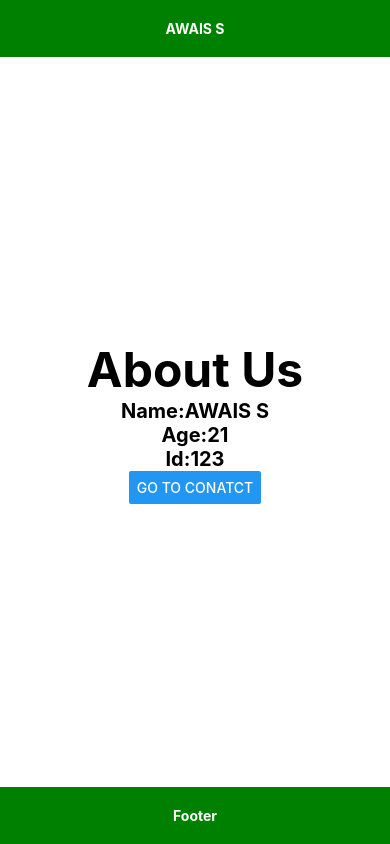
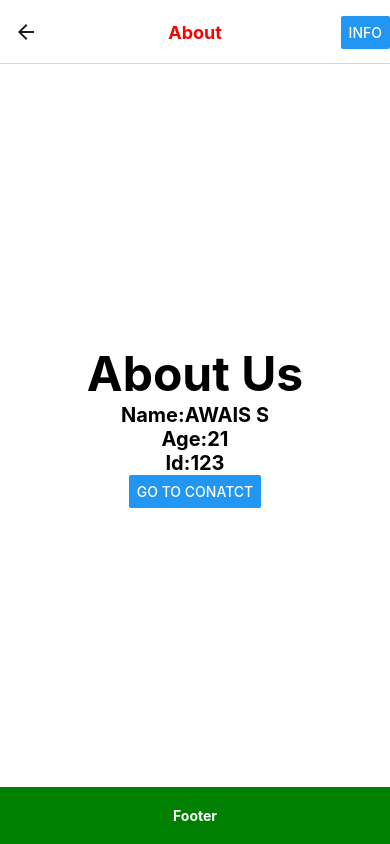
Before and after one commit to awais882s/MySecondApp, a React Native app: screen / in a window 390 px wide. Both pictures are taken after a click on the button "GO TO ABOUT". Built offline with nearby package versions, Linux system fonts and the light colour scheme.

Commit message:
right buttons

```diff
--- a/src/navigations/AppNavigators.js
+++ b/src/navigations/AppNavigators.js
@@ -1,4 +1,5 @@
 import React from 'react'
+import { Button } from 'react-native';
 import { NavigationContainer } from '@react-navigation/native'
 import { createNativeStackNavigator } from '@react-navigation/native-stack';
 import Home from "../screens/Frontend/Home"
@@ -11,13 +12,13 @@ const Stack = createNativeStackNavigator();
 export default function AppNavigators() {
     return (
         <NavigationContainer>
-            <Header />
+            {/* <Header /> */}
             <Stack.Navigator
                 screenOptions={{
                     headerTitleAlign: "center",
                     // headerTintColor: "red",
                     headerTitleStyle: { fontWeight: "bold", color: "red" },
-                    headerShown: false
+                    // headerShown: false
                 }}
             >
                 <Stack.Screen name="Home" options={{
@@ -25,7 +26,17 @@ export default function AppNavigators() {
                     ,
                     headerTitleAlign: "center"
                 }} component={Home} />
-                <Stack.Screen name="About" component={About} />
+                <Stack.Screen name="About" component={About}
+                    options={{
+                        headerRight: () => (
+                            <Button
+                                onPress={() => alert('This is a button!')}
+                                title="Info"
+                                // color="pink"
+                            />
+                        )
+                    }}
+                />
                 <Stack.Screen name="Contact" component={Contact} />
             </Stack.Navigator>
             <Footer />
```
